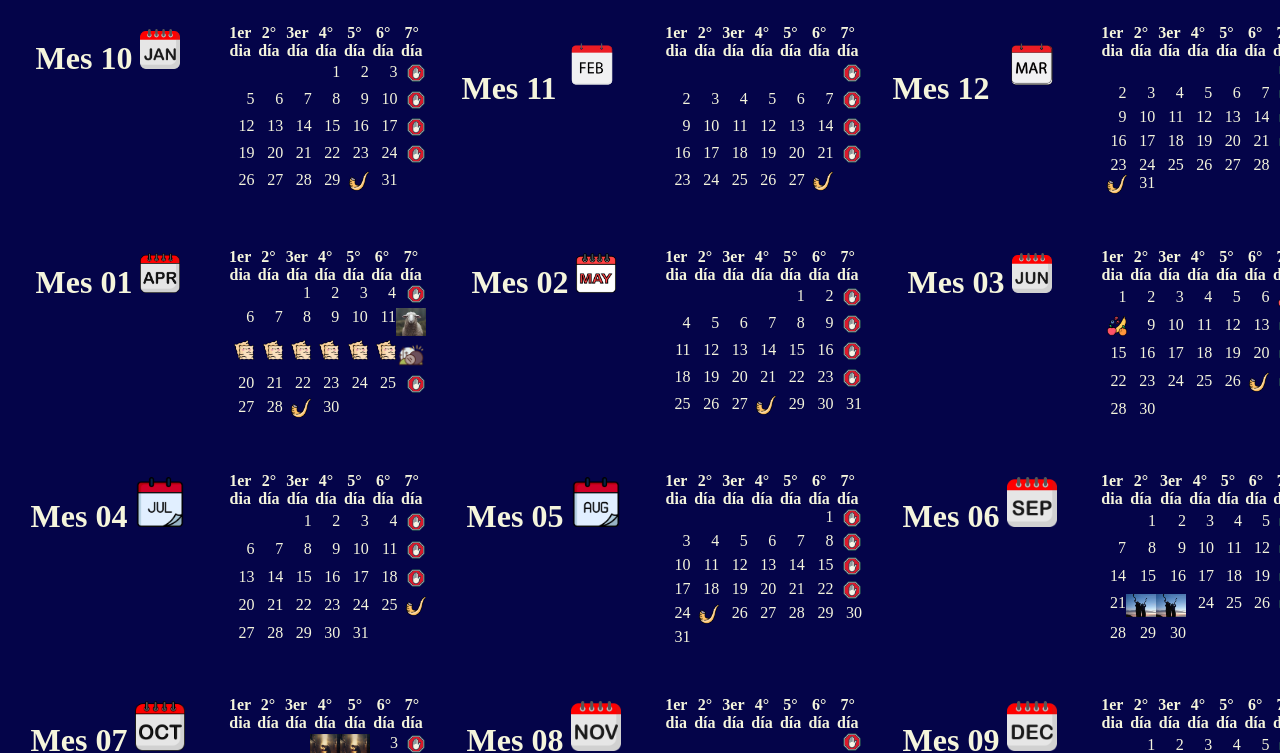
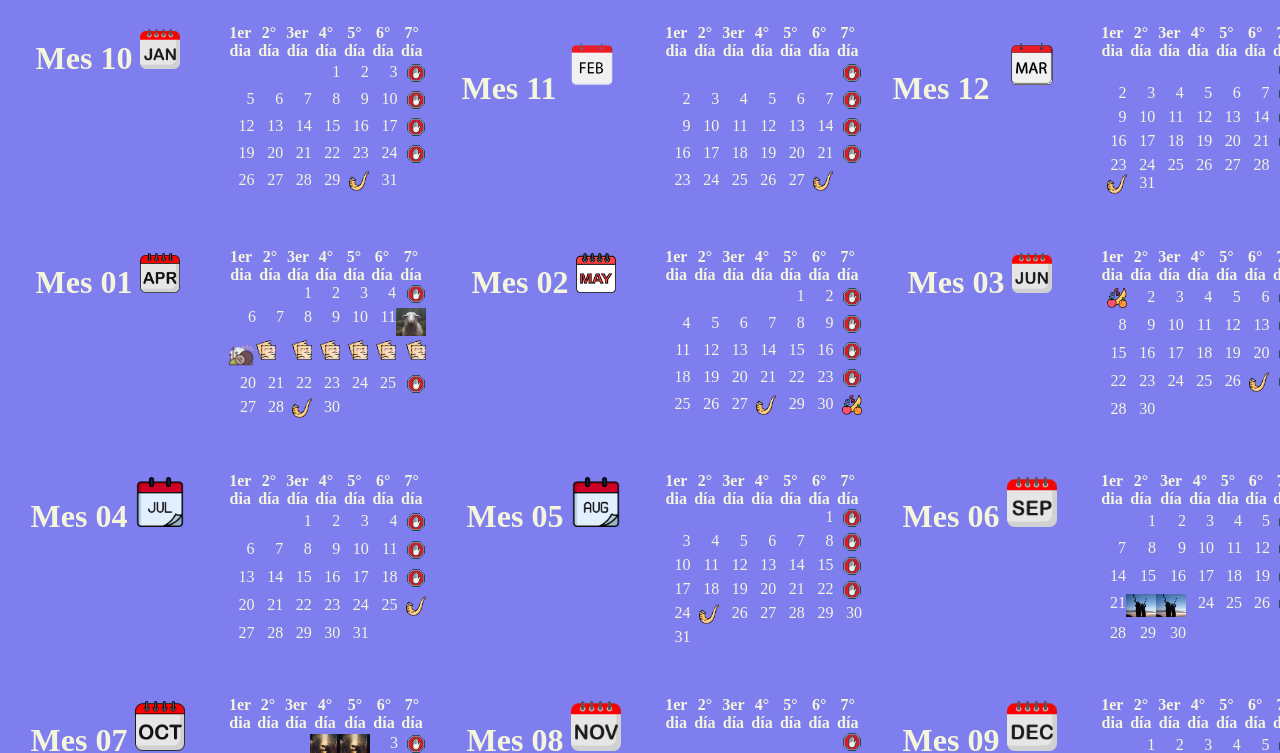
Before and after one commit to erazopa/calendarioh24, a plain HTML site: page index.html in a window 1280 px wide. Shown: the top 753 px of the page. Drawn offline with Linux system fonts and the light colour scheme.

Commit message:
ajustes fechas y color fondo

```diff
--- a/index.html
+++ b/index.html
@@ -159,7 +159,9 @@
         <img src="imagenes/corderopascua.jpg" width="30" />
       </li>
       <li class="new-moon">
-        <img src="imagenes/matza.png" width="20" />
+        <img src="imagenes/bikurim.png" width="30" />
+      </li>
+      <img src="imagenes/matza.png" width="20" />
       </li>
       <li class="new-moon">
         <img src="imagenes/matza.png" width="20" />
@@ -175,9 +177,6 @@
       </li>
       <li class="new-moon">
         <img src="imagenes/matza.png" width="20" />
-      </li>
-      <li class="new-moon">
-        <img src="imagenes/bikurim.png" width="30" />
       </li>
       <li>20</li>
       <li>21</li>
@@ -231,7 +230,8 @@
       <li class="new-moon"><img src="imagenes/shofar.png" width="20" /></li>
       <li>29</li>
       <li>30</li>
-      <li>31</li>
+      <li><img src="imagenes/pentecostes.png" width="20" /></li>
+
     </ol>
     <h1>Mes 03 <img src="imagenes/junio.png" alt="junio" width="40" /></h1>
     <ol>
@@ -243,14 +243,14 @@
       <li class="name-day">6° día</li>
       <li class="name-day">7° día</li>
 
-      <li class="first-day6">1</li>
+      <li class="first-day6"><img src="imagenes/pentecostes.png" width="20" /></li>
       <li>2</li>
       <li>3</li>
       <li>4</li>
       <li>5</li>
       <li>6</li>
-      <li><img src="imagenes/pentecostes.png" width="20" /></li>
-      <li><img src="imagenes/pentecostes.png" width="20" /></li>
+      <li><img src="imagenes/shabat.png" width="20" /></li>
+      <li>8</li>
       <li>9</li>
       <li>10</li>
       <li>11</li>
--- a/style.css
+++ b/style.css
@@ -1,5 +1,5 @@
 * {
-  background-color: rgb(4, 4, 73);
+  background-color: rgb(126, 126, 239);
 }
 div {
   text-align: center;
```
